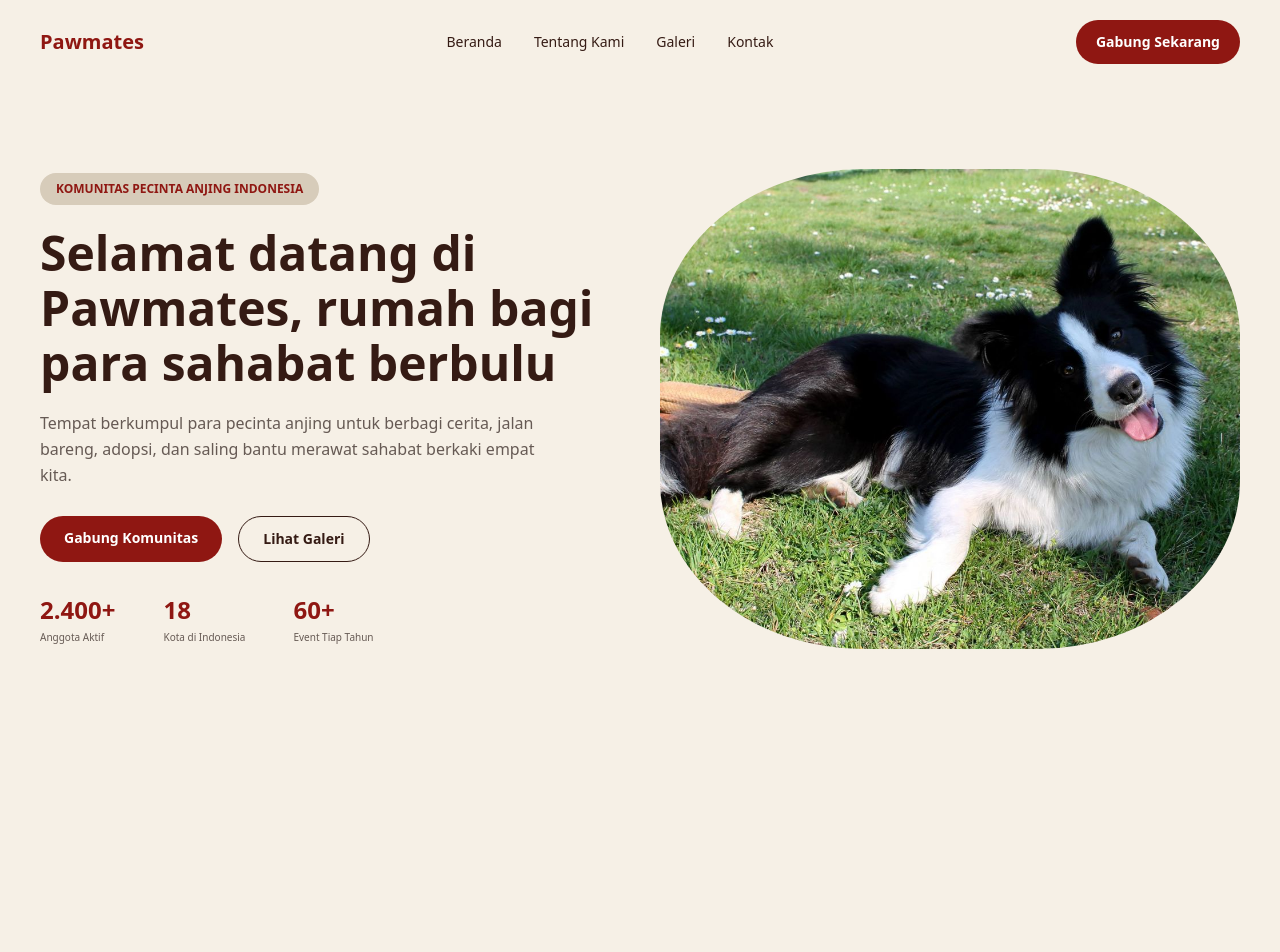
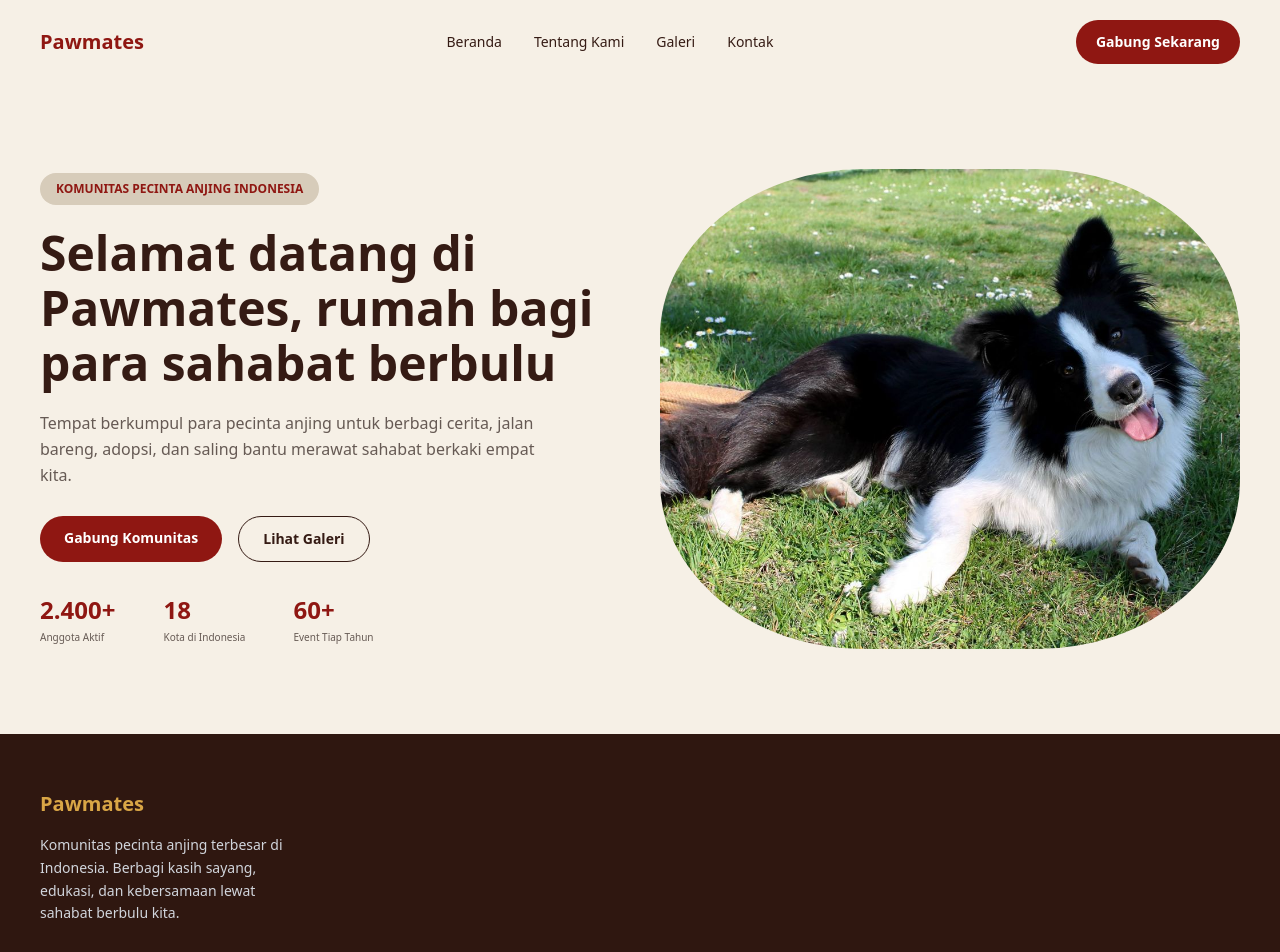
Before and after one commit to NaiRaw10/Project-Pawmates, a Next.js app in the folder frontend/: page / in a window 1280 px wide. Shown: the top 952 px of the page. Before the commit the page ends 800 px from the top, so only its background shows below. Built offline with nearby package versions, Linux system fonts and the light colour scheme.

Commit message:
feat: menambahkan brand dan info footer

```diff
--- /dev/null
+++ b/frontend/app/components/Footer.jsx
@@ -0,0 +1,23 @@
+export default function Footer() {
+  return (
+    <footer
+      id="contact"
+      className="bg-[#2F1710] px-10 py-14 text-white"
+    >
+      <div className="grid gap-10 md:grid-cols-4">
+        <div>
+          <h2 className="text-xl font-bold text-gold">
+            Pawmates
+          </h2>
+
+          <p className="mt-4 text-sm leading-relaxed text-gray-300">
+            Komunitas pecinta anjing terbesar di Indonesia.
+            Berbagi kasih sayang, edukasi, dan kebersamaan
+            lewat sahabat berbulu kita.
+          </p>
+        </div>
+
+      </div>
+    </footer>
+  );
+}
--- a/frontend/app/page.js
+++ b/frontend/app/page.js
@@ -1,3 +1,4 @@
+import Footer from "./components/Footer";
 import Hero from "./components/Hero";
 import Navbar from "./components/Navbar";
 
@@ -7,6 +8,8 @@ export default function Home() {
       <Navbar />
 
       <Hero></Hero>
+
+      <Footer></Footer>
     </>
   );
 }
```
